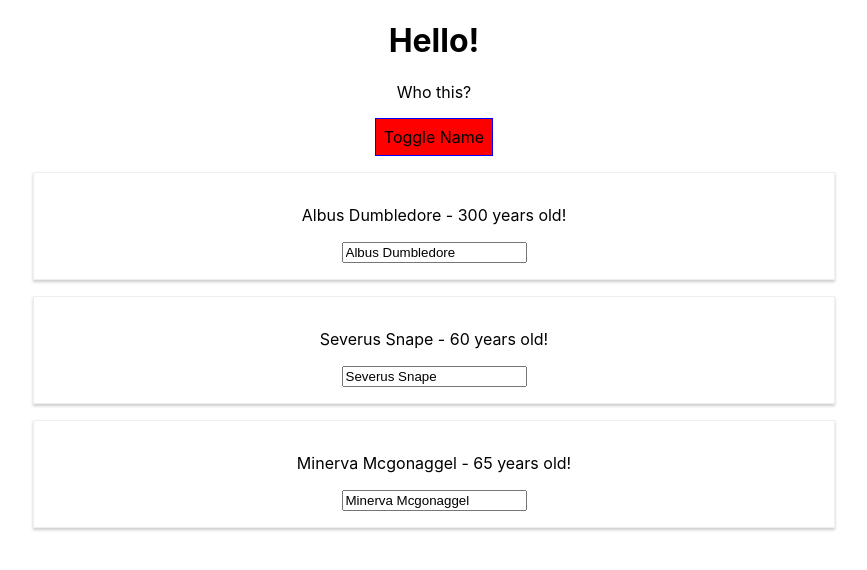
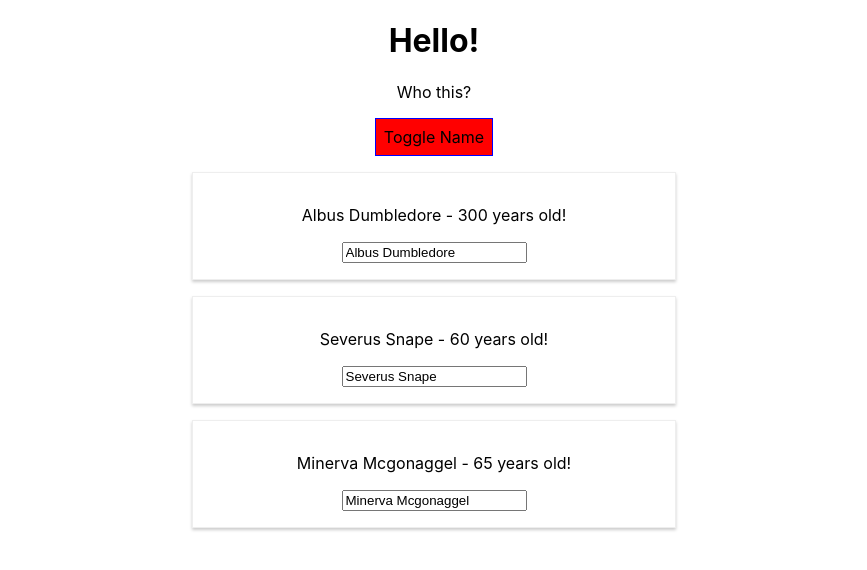
Before and after one commit to CengAmat/React-Zone-2, a React (Create React App) app in the folder react-zone-2/: page / in a window 1280 px wide. Both pictures are taken after a click on the button "Toggle Name". Shown: the top 570 px of the page, without its empty margins (206-1073 px from the left). Built offline with nearby package versions, Linux system fonts and the light colour scheme.

Commit message:
Styled-Components

```diff
--- a/react-zone-2/package.json
+++ b/react-zone-2/package.json
@@ -10,6 +10,7 @@
     "react": "^17.0.1",
     "react-dom": "^17.0.1",
     "react-scripts": "4.0.3",
+    "styled-components": "^5.2.1",
     "web-vitals": "^1.0.1"
   },
   "scripts": {
--- a/react-zone-2/src/App.js
+++ b/react-zone-2/src/App.js
@@ -1,7 +1,6 @@
 import { Component } from 'react';
 import './App.css';
 import Person from './Person/Person';
-import Radium from 'radium';
 
 class App extends Component{
   state = {
@@ -71,7 +70,7 @@
       );
       style.backgroundColor = 'red';
       style[':hover'] = {
-        backgroundColor: 'lightblue',
+        backgroundColor: 'lightpink',
         color: 'lack'
       }
     }
@@ -86,13 +85,13 @@
 
     return(
       <div className="App">
-        <h1>Hello!</h1>
-        <p className = {classes.join(' ')}>Who this?</p>
-        <button style = {style} onClick = {this.toggleNameHandler}>Toggle Name</button>
-        {person}
-      </div>
+          <h1>Hello!</h1>
+          <p className = {classes.join(' ')}>Who this?</p>
+          <button style = {style} onClick = {this.toggleNameHandler}>Toggle Name</button>
+          {person}
+        </div>
     );
   }
 }
 
-export default Radium(App);
+export default App;
--- a/react-zone-2/src/Person/Person.css
+++ b/react-zone-2/src/Person/Person.css
@@ -1,4 +1,4 @@
-.Person {
+/* .Person {
     width: 60%;
     margin: 16px auto;
     border: 1px solid #eee;
@@ -6,3 +6,9 @@
     padding: 16px;
     text-align: center;
   }
+
+  @media (min-width: 500px)' {
+    .Person {
+      width: '450px'
+    }
+} */
--- a/react-zone-2/src/Person/Person.js
+++ b/react-zone-2/src/Person/Person.js
@@ -1,15 +1,33 @@
 import React from 'react';
 import './Person.css';
-import Radium from 'radium';
+import styled from 'styled-components';
+
+const StyledDiv = styled.div`
+    width: 60%;
+    margin: 16px auto;
+    border: 1px solid #eee;
+    box-shadow: 0 2px 3px #ccc;
+    padding: 16px;
+    text-align: center;
+
+  @media (min-width: 500px) {
+      width: 450px
+  }
+`;
 
 const person = (props) => {
-return (
-    <div className = "Person">
-        <p onClick = {props.click}>{props.name} - {props.age} years old! </p>
-        <p>{props.children}</p>
-        <input type = "text" onChange={props.changed} defaultValue = {props.name}/>
-    </div>
+    const style = {
+        '@media (min-width: 500px)' : {
+            width: '450px'
+        }
+    }
+    return (
+        <StyledDiv>
+            <p onClick = {props.click}>{props.name} - {props.age} years old! </p>
+            <p>{props.children}</p>
+            <input type = "text" onChange={props.changed} defaultValue = {props.name}/>
+        </StyledDiv>
 )
 };
 
-export default Radium(person);
+export default person;
```
Also changed, not shown: 2 other files (tests, documents, lock files or other folders).
